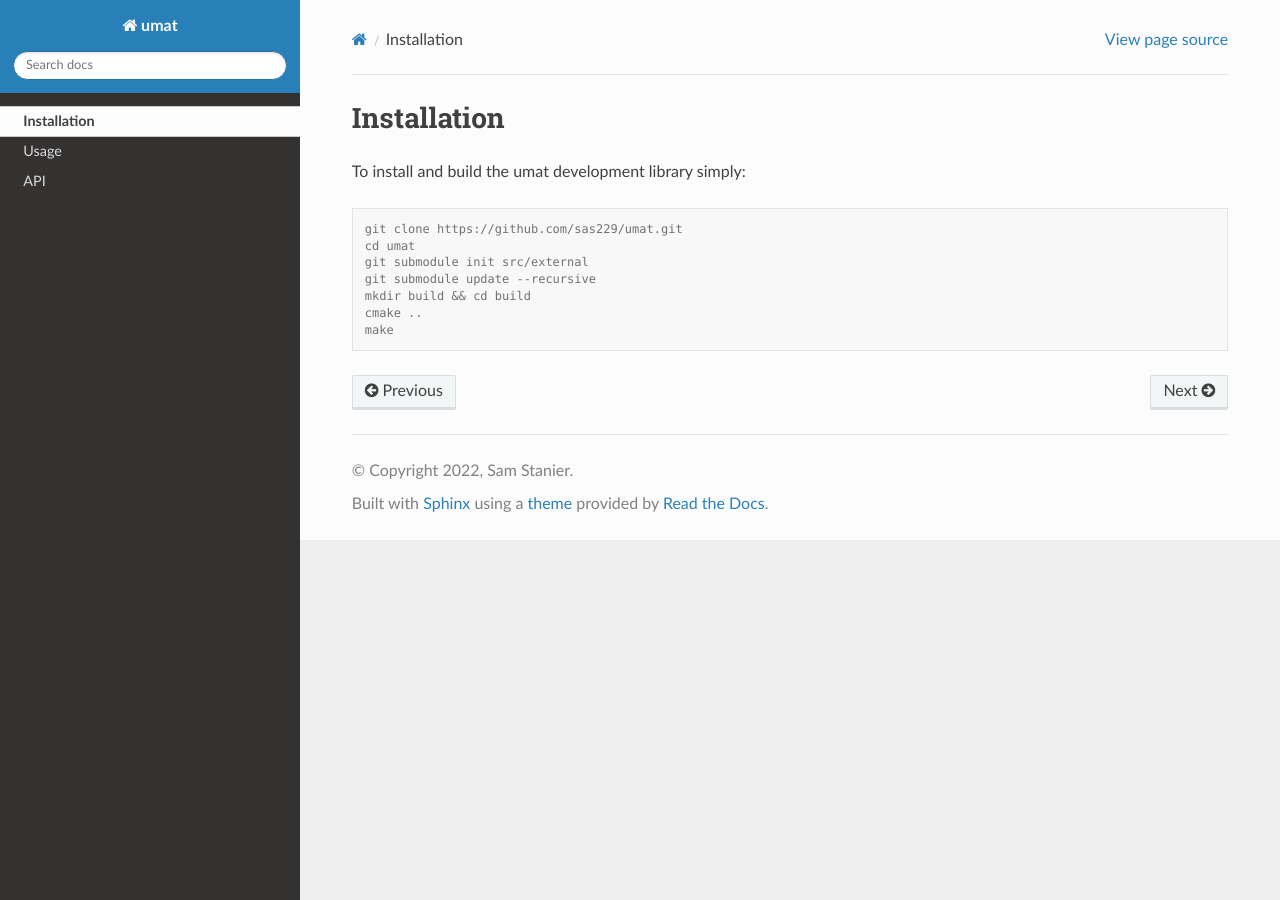
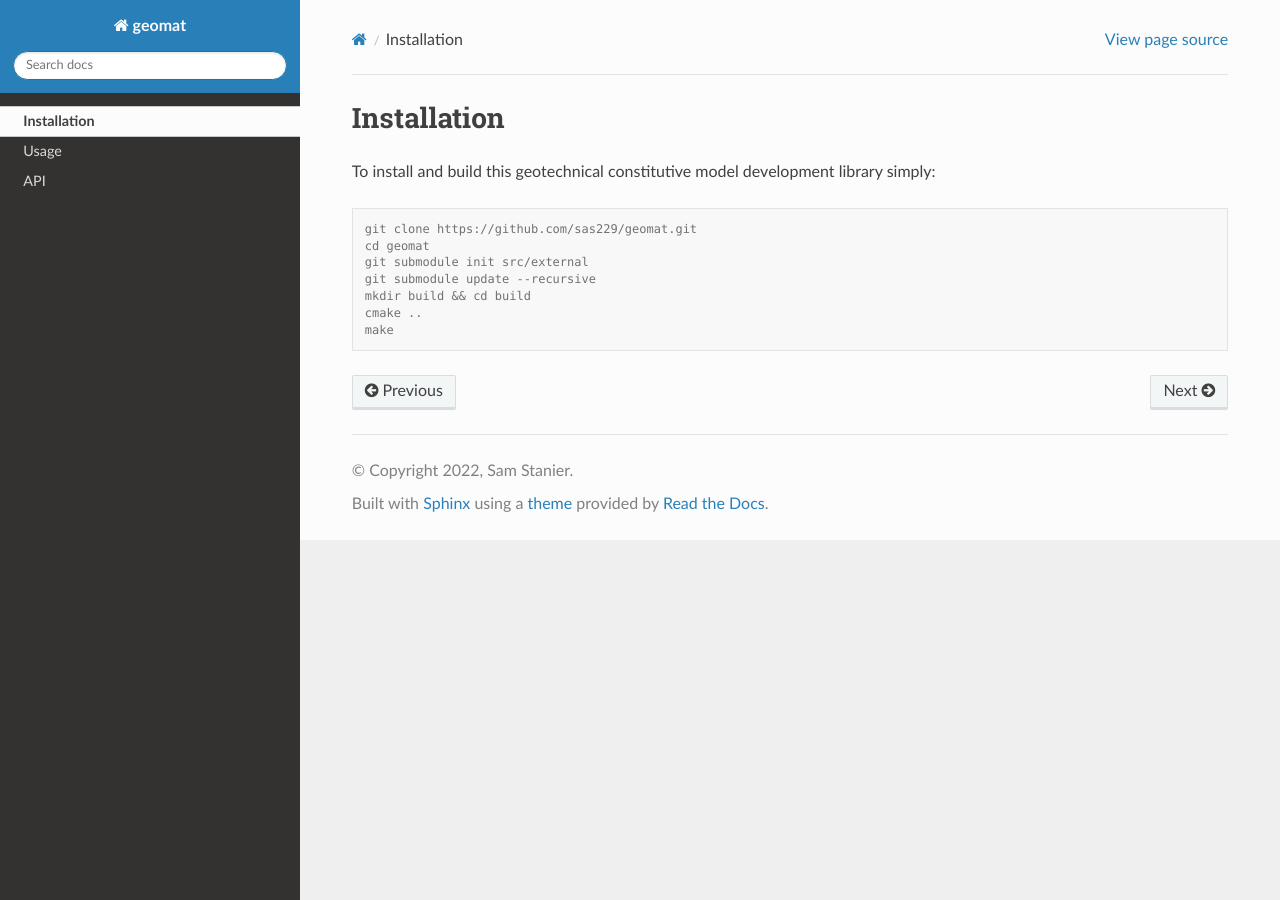
Before and after one commit to sas229/geomat, a Sphinx documentation site: the page built from docs/source/installation.rst, in a window 1280 px wide. Built offline with Sphinx 7.4.7 and the Read the Docs theme 2.0.0, drawn with Linux system fonts in a browser that asks for light colours.

Commit message:
Made minor changes to docs.

```diff
--- a/docs/CMakeLists.txt
+++ b/docs/CMakeLists.txt
@@ -10,7 +10,7 @@
 add_custom_target(Sphinx ALL
     COMMAND ${SPHINX_EXECUTABLE} -b html
     # Tell Breathe where to find the Doxygen output.
-    -Dbreathe_projects.umat=${DOXYGEN_OUTPUT_DIR}
+    -Dbreathe_projects.geomat=${DOXYGEN_OUTPUT_DIR}
     ${SPHINX_SOURCE} ${SPHINX_BUILD}
     WORKING_DIRECTORY ${CMAKE_CURRENT_BINARY_DIR}
     COMMENT "Generating documentation with Sphinx...")
--- a/docs/source/conf.py
+++ b/docs/source/conf.py
@@ -16,7 +16,7 @@ import subprocess
 # Generate xml using oxygen.
 subprocess.call('doxygen Doxyfile.in', shell=True)
 
-project = 'umat'
+project = 'geomat'
 copyright = '2022, Sam Stanier'
 author = 'Sam Stanier'
 
@@ -67,8 +67,8 @@ html_static_path = ['_static']
 # Breathe configuration.
 
 breathe_projects = {
-	"umat": "../../build/xml"
+	"geomat": "../../build/xml"
 }
-breathe_default_project = "umat"
+breathe_default_project = "geomat"
 breathe_default_members = ('members', 'protected-members', 'private-members')
 breathe_show_define_initializer = True
--- a/docs/source/index.rst
+++ b/docs/source/index.rst
@@ -1,5 +1,5 @@
-User material development framework
-===================================
+Geotechnical constitutive model development framework
+=====================================================
 
 .. toctree::
    installation
--- a/docs/source/installation.rst
+++ b/docs/source/installation.rst
@@ -1,12 +1,12 @@
 Installation
 ============
 
-To install and build the umat development library simply:
+To install and build this geotechnical constitutive model development library simply:
 
 .. code-block:: console
 
-    git clone https://github.com/sas229/umat.git
-    cd umat
+    git clone https://github.com/sas229/geomat.git
+    cd geomat
     git submodule init src/external
     git submodule update --recursive
     mkdir build && cd build
```
Also changed, not shown: docs/source/api.rst (+12 -12 lines), 1 other file.
